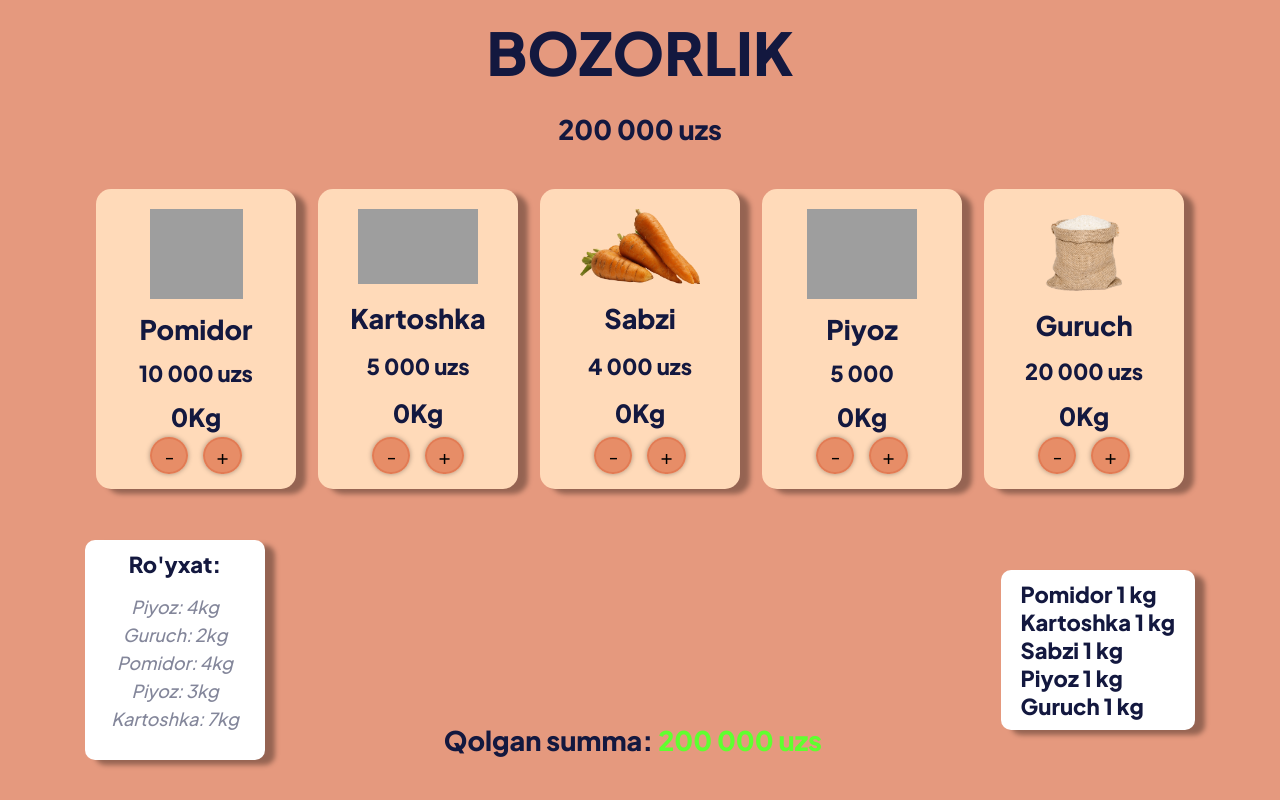
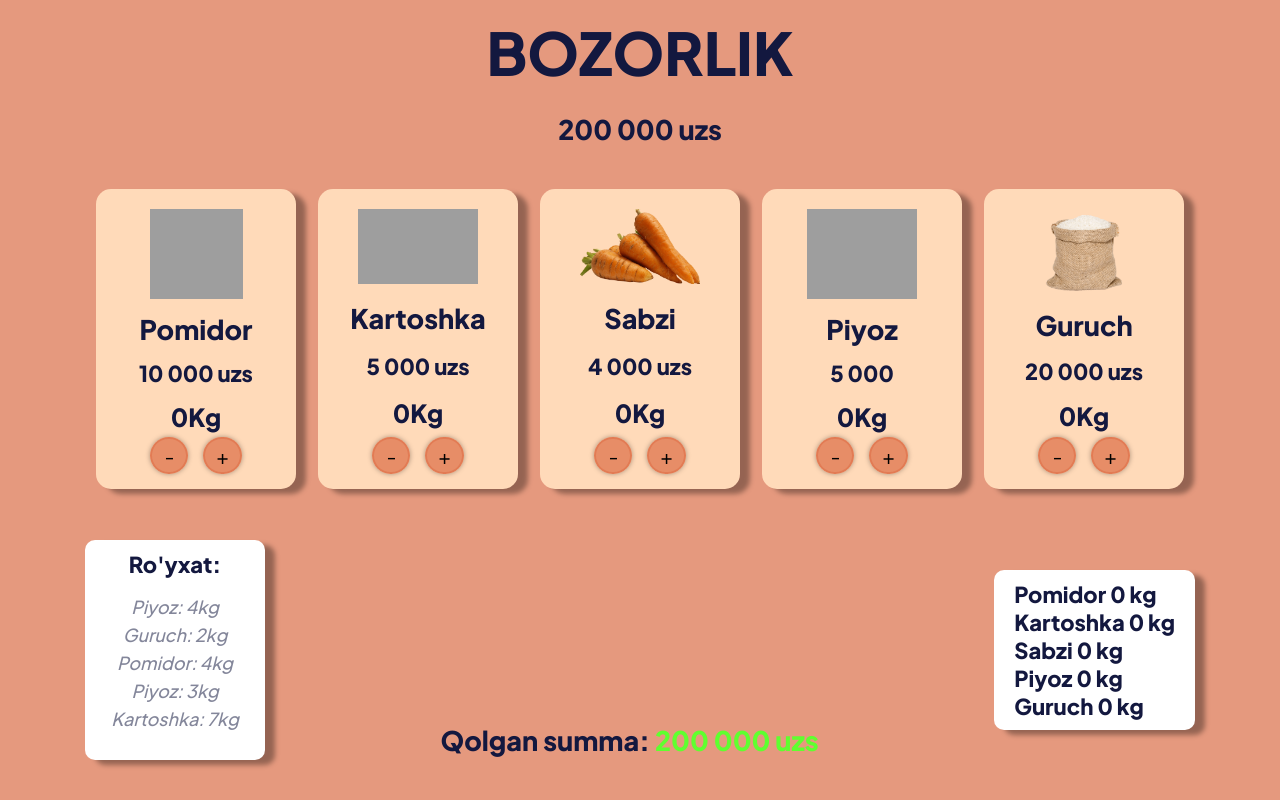
Before and after one commit to iabdulhakim/bozorlik, a plain HTML site: page index.html in a window 1280 px wide. Drawn offline with Linux system fonts and the light colour scheme; grey boxes are pictures that could not be loaded.

Commit message:
Fixed bugs

```diff
--- a/index.html
+++ b/index.html
@@ -90,11 +90,11 @@
             </div>
             <h2 class="remain-money">Qolgan summa: <span>200 000 uzs</span></h2>
             <div class="basket">
-                <h3>Pomidor <span>1</span> kg</h3>
-                <h3>Kartoshka <span>1</span> kg</h3>
-                <h3>Sabzi <span>1</span> kg</h3>
-                <h3>Piyoz <span>1</span> kg</h3>
-                <h3>Guruch <span>1</span> kg</h3>
+                <h3>Pomidor <span>0</span> kg</h3>
+                <h3>Kartoshka <span>0</span> kg</h3>
+                <h3>Sabzi <span>0</span> kg</h3>
+                <h3>Piyoz <span>0</span> kg</h3>
+                <h3>Guruch <span>0</span> kg</h3>
             </div>
         </div>
     </footer>
```
